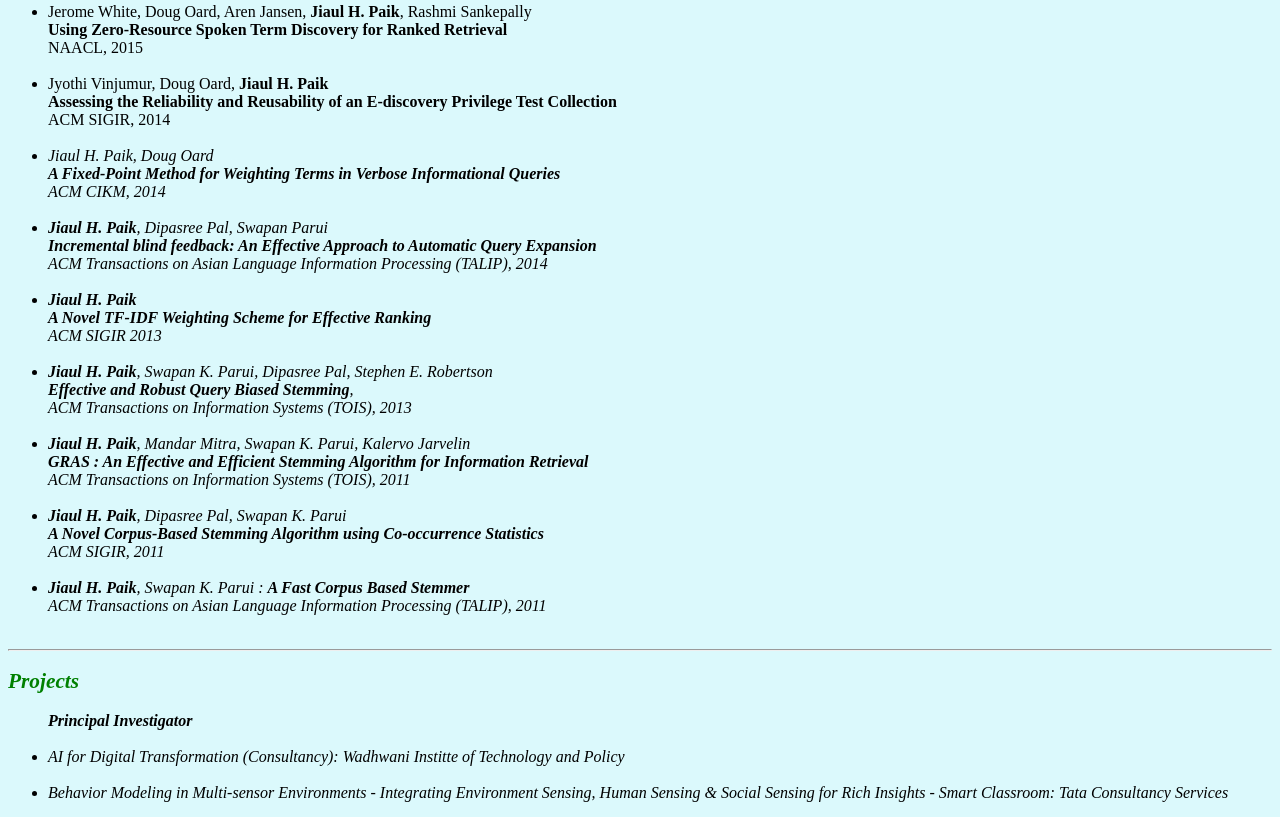
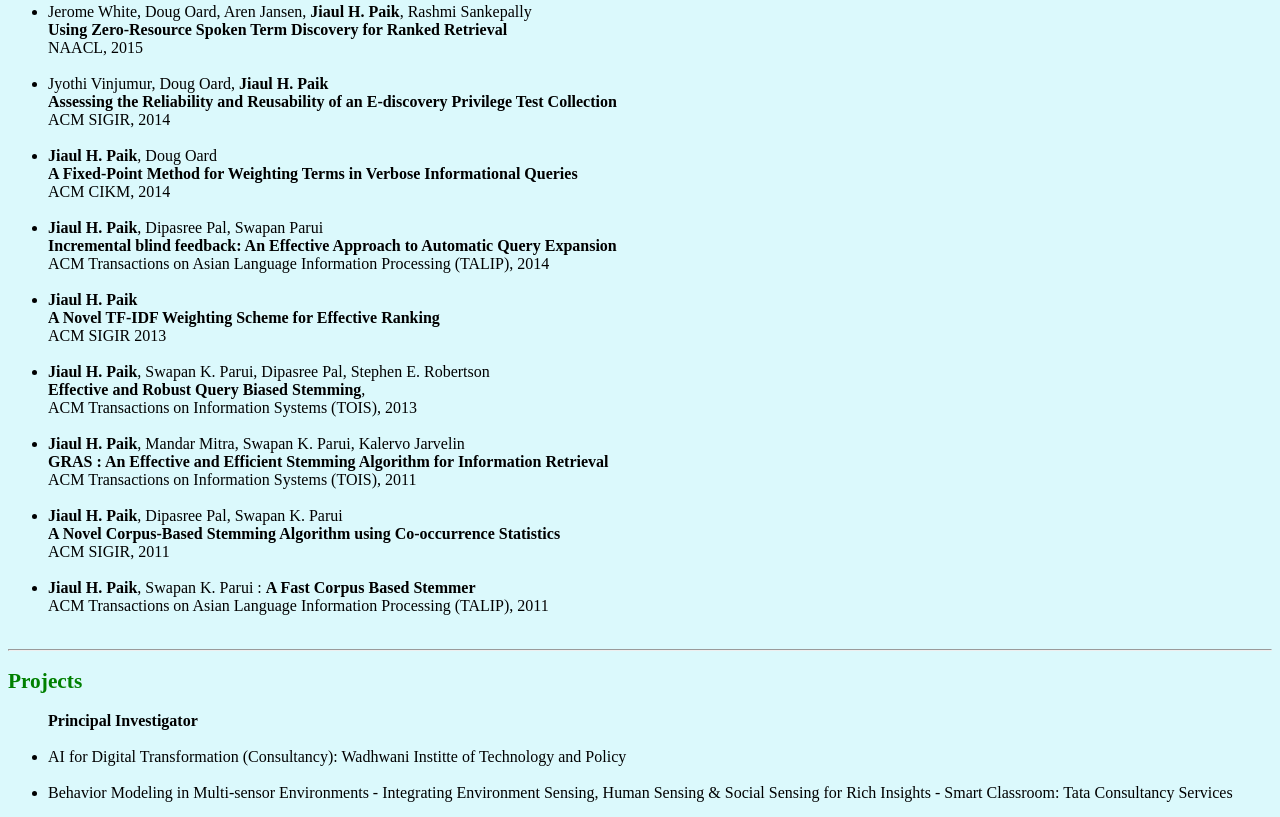
Before and after one commit to jiaul/jiaul.github.io, a plain HTML site: page index.html in a window 1280 px wide. Shown: the part 1653-2470 px from the top of the page. Drawn offline with Linux system fonts and the light colour scheme.

Commit message:
Update index.html

```diff
--- a/index.html
+++ b/index.html
@@ -98,7 +98,7 @@ Computer Programming, Data Structure and Algorithm Design. </p>
 <br>
 <li> Jyothi Vinjumur, Doug Oard, <b>Jiaul H. Paik</b> <br> <b> Assessing the Reliability and Reusability of an E-discovery Privilege Test Collection </b> <br> ACM SIGIR, 2014  </li>
 <br>
-<li> <i> Jiaul H. Paik</b>, Doug Oard <br> <b> A Fixed-Point Method for Weighting Terms in Verbose Informational Queries </b> <br> ACM CIKM, 2014  </li>
+<li> <b> Jiaul H. Paik</b>, Doug Oard <br> <b> A Fixed-Point Method for Weighting Terms in Verbose Informational Queries </b> <br> ACM CIKM, 2014  </li>
 <br>
 <li> <b>Jiaul H. Paik</b>, Dipasree Pal, Swapan Parui <br> <b>Incremental blind feedback: An Effective Approach to Automatic Query Expansion</b> <br> ACM Transactions on Asian Language Information Processing (TALIP), 2014</li>
 <br>
```
